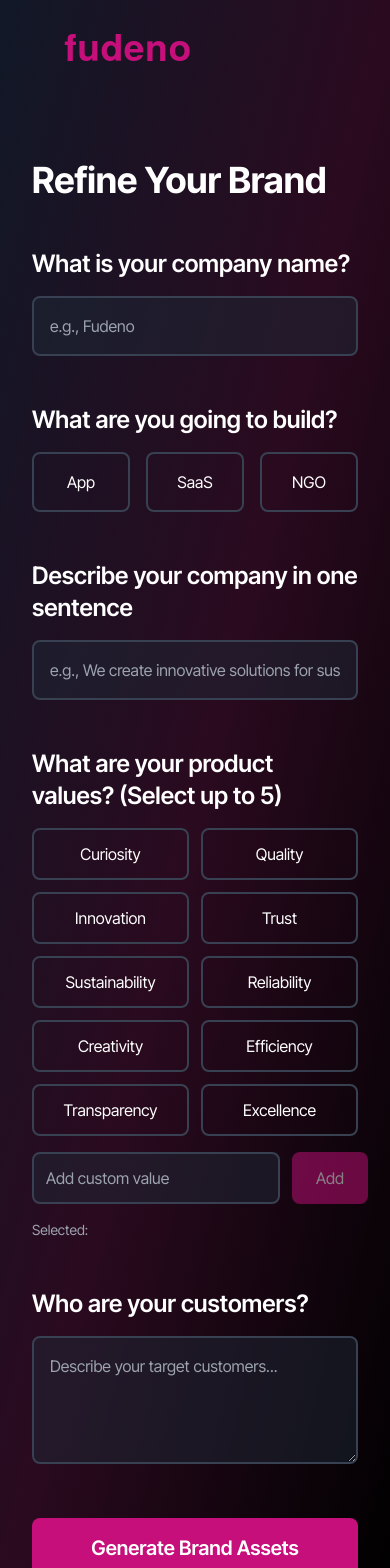
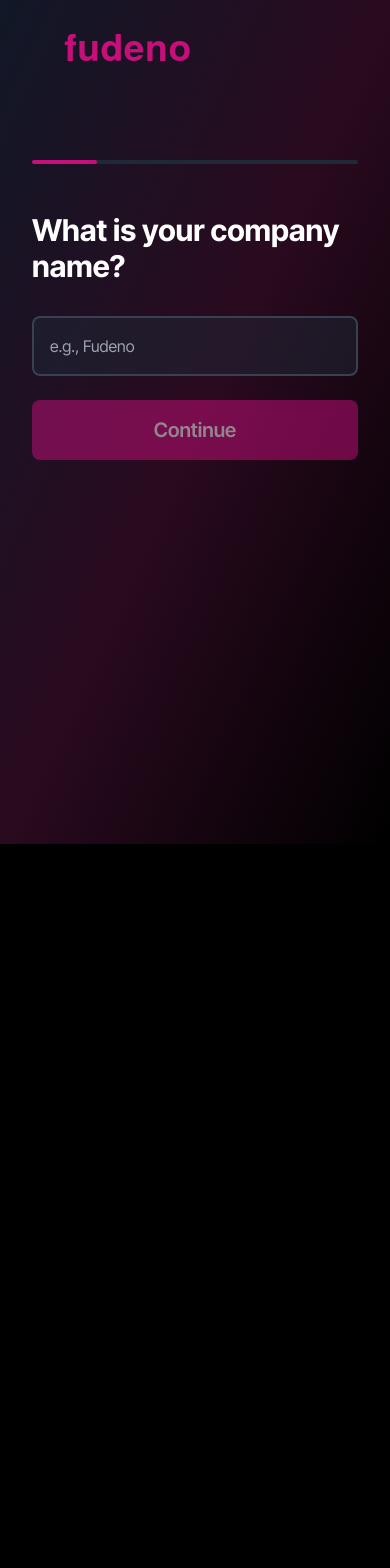
Before and after one commit to takara-ai/fudeno, a Next.js app in the folder frontend/: page /refine in a window 390 px wide. Shown: the top 1568 px of the page. After the commit the page ends 844 px from the top, so only its background shows below. Built offline with nearby package versions, Linux system fonts and the light colour scheme.

Commit message:
refactor: implement multi-step question flow in RefinePage component

```diff
--- a/frontend/app/refine/page.tsx
+++ b/frontend/app/refine/page.tsx
@@ -22,7 +22,21 @@ const PRODUCT_VALUES = [
 // Example text to showcase fonts
 const FONT_SHOWCASE_TEXT = "The quick brown fox jumps over the lazy dog";
 
+interface Question {
+  id: number;
+  title: string;
+  component: (props: QuestionProps) => JSX.Element;
+}
+
+interface QuestionProps {
+  value: any;
+  onChange: (value: any) => void;
+  onNext: () => void;
+  onBack: () => void;
+}
+
 export default function RefinePage() {
+  const [currentStep, setCurrentStep] = useState(0);
   const [companyName, setCompanyName] = useState("");
   const [productType, setProductType] = useState("");
   const [companyProfile, setCompanyProfile] = useState("");
@@ -44,35 +58,259 @@ export default function RefinePage() {
   const [logo, setLogo] = useState<string | null>(null);
   const [showResults, setShowResults] = useState(false);
 
-  const handleValueSelection = (value: string) => {
-    if (selectedValues.includes(value)) {
-      setSelectedValues(selectedValues.filter((v) => v !== value));
-    } else if (selectedValues.length < 5) {
-      setSelectedValues([...selectedValues, value]);
+  const questions: Question[] = [
+    {
+      id: 1,
+      title: "What is your company name?",
+      component: ({ value, onChange, onNext }) => (
+        <div className="space-y-6">
+          <input
+            type="text"
+            value={value}
+            onChange={(e) => onChange(e.target.value)}
+            placeholder="e.g., Fudeno"
+            className="w-full bg-gray-800/50 border-2 border-gray-700 rounded-lg p-4 focus:outline-none focus:border-[#C60F7B]"
+            required
+          />
+          <button
+            onClick={onNext}
+            disabled={!value}
+            className="w-full py-4 bg-[#C60F7B] rounded-lg text-xl font-semibold hover:bg-[#A00C63] transition-all duration-300 disabled:opacity-50"
+          >
+            Continue
+          </button>
+        </div>
+      ),
+    },
+    {
+      id: 2,
+      title: "What are you going to build?",
+      component: ({ value, onChange, onNext, onBack }) => (
+        <div className="space-y-6">
+          <div className="grid grid-cols-3 gap-4">
+            {["App", "SaaS", "NGO"].map((type) => (
+              <button
+                key={type}
+                type="button"
+                onClick={() => {
+                  onChange(type);
+                  onNext();
+                }}
+                className={`p-4 rounded-lg border-2 transition-all duration-300 ${
+                  value === type
+                    ? "border-[#C60F7B] bg-[#C60F7B]/20"
+                    : "border-gray-700 hover:border-[#C60F7B]/50"
+                }`}
+              >
+                {type}
+              </button>
+            ))}
+          </div>
+          <button
+            onClick={onBack}
+            className="w-full py-4 border-2 border-gray-700 rounded-lg text-xl font-semibold hover:border-[#C60F7B] transition-all duration-300"
+          >
+            Back
+          </button>
+        </div>
+      ),
+    },
+    {
+      id: 3,
+      title: "Describe your company in one sentence",
+      component: ({ value, onChange, onNext, onBack }) => (
+        <div className="space-y-6">
+          <input
+            type="text"
+            value={value}
+            onChange={(e) => onChange(e.target.value)}
+            placeholder="e.g., We create innovative solutions for sustainable urban mobility"
+            className="w-full bg-gray-800/50 border-2 border-gray-700 rounded-lg p-4 focus:outline-none focus:border-[#C60F7B]"
+          />
+          <button
+            onClick={onNext}
+            disabled={!value}
+            className="w-full py-4 bg-[#C60F7B] rounded-lg text-xl font-semibold hover:bg-[#A00C63] transition-all duration-300 disabled:opacity-50"
+          >
+            Continue
+          </button>
+        </div>
+      ),
+    },
+    {
+      id: 4,
+      title: "What are your product values? (Select up to 5)",
+      component: ({ value, onChange, onNext, onBack }) => (
+        <div className="space-y-6">
+          <div className="grid grid-cols-2 md:grid-cols-3 gap-3">
+            {PRODUCT_VALUES.map((val) => (
+              <button
+                key={val}
+                type="button"
+                onClick={() => {
+                  if (value.includes(val)) {
+                    onChange(value.filter((v) => v !== val));
+                  } else if (value.length < 5) {
+                    onChange([...value, val]);
+                  }
+                }}
+                className={`p-3 rounded-lg border-2 transition-all duration-300 ${
+                  value.includes(val)
+                    ? "border-[#C60F7B] bg-[#C60F7B]/20"
+                    : "border-gray-700 hover:border-[#C60F7B]/50"
+                }`}
+                disabled={value.length >= 5 && !value.includes(val)}
+              >
+                {val}
+              </button>
+            ))}
+          </div>
+          <div className="flex gap-3 mt-4">
+            <input
+              type="text"
+              value={customValue}
+              onChange={(e) => setCustomValue(e.target.value)}
+              placeholder="Add custom value"
+              className="flex-1 bg-gray-800/50 border-2 border-gray-700 rounded-lg p-3 focus:outline-none focus:border-[#C60F7B]"
+            />
+            <button
+              type="button"
+              onClick={() => {
+                if (customValue && !PRODUCT_VALUES.includes(customValue) && value.length < 5) {
+                  onChange([...value, customValue]);
+                  setCustomValue("");
+                }
+              }}
+              disabled={value.length >= 5 || !customValue}
+              className="px-6 py-3 bg-[#C60F7B] rounded-lg hover:bg-[#A00C63] disabled:opacity-50 disabled:cursor-not-allowed transition-all duration-300"
+            >
+              Add
+            </button>
+          </div>
+          <div className="text-sm text-gray-400 mt-2">
+            Selected: {value.join(", ")}
+          </div>
+          <button
+            onClick={onNext}
+            disabled={value.length === 0}
+            className="w-full py-4 bg-[#C60F7B] rounded-lg text-xl font-semibold hover:bg-[#A00C63] transition-all duration-300 disabled:opacity-50"
+          >
+            Continue
+          </button>
+          <button
+            onClick={onBack}
+            className="w-full py-4 border-2 border-gray-700 rounded-lg text-xl font-semibold hover:border-[#C60F7B] transition-all duration-300"
+          >
+            Back
+          </button>
+        </div>
+      ),
+    },
+    {
+      id: 5,
+      title: "Who are your customers?",
+      component: ({ value, onChange, onBack }) => (
+        <div className="space-y-6">
+          <textarea
+            value={value}
+            onChange={(e) => onChange(e.target.value)}
+            className="w-full h-32 bg-gray-800/50 border-2 border-gray-700 rounded-lg p-4 focus:outline-none focus:border-[#C60F7B]"
+            placeholder="Describe your target customers..."
+          />
+          <button
+            onClick={async () => {
+              setIsLoading(true);
+              const formData = {
+                companyName,
+                productType,
+                companyProfile,
+                productValues: selectedValues,
+                customers: value,
+              };
+
+              // Log the form data before making API calls
+              console.log('Submitting form with data:', {
+                companyName,
+                productType,
+                companyProfile,
+                productValues: selectedValues,
+                customers: value,
+              });
+
+              try {
+                console.log('Making request to /api/fonts with:', formData);
+                const response = await fetch("/api/fonts", {
+                  method: "POST",
+                  headers: {
+                    "Content-Type": "application/json",
+                  },
+                  body: JSON.stringify(formData),
+                });
+
+                if (!response.ok) {
+                  throw new Error("Failed to fetch font suggestions");
+                }
+
+                const data = await response.json();
+                console.log('Received font suggestions:', data);
+                setFontSuggestions(data.fonts);
+                setColors(data.colors);
+
+                const logoData = {
+                  ...formData,
+                  selectedFont: data.fonts.option1,
+                  selectedColor: data.colors.option1,
+                };
+
+                console.log('Making request to /api/logo with:', logoData);
+                const logoResponse = await fetch("/api/logo", {
+                  method: "POST",
+                  headers: {
+                    "Content-Type": "application/json",
+                  },
+                  body: JSON.stringify(logoData),
+                });
+
+                if (!logoResponse.ok) {
+                  throw new Error("Failed to generate logo");
+                }
+
+                const logoResult = await logoResponse.json();
+                console.log('Received logo response:', logoResult);
+                setLogo(logoResult.logo);
+                setShowResults(true);
+              } catch (error) {
+                console.error("Error during generation:", error);
+              } finally {
+                setIsLoading(false);
+              }
+            }}
+            disabled={!value || isLoading}
+            className="w-full py-4 bg-[#C60F7B] rounded-lg text-xl font-semibold hover:bg-[#A00C63] transition-all duration-300 disabled:opacity-50"
+          >
+            {isLoading ? "Generating..." : "Generate Branding"}
+          </button>
+          <button
+            onClick={onBack}
+            className="w-full py-4 border-2 border-gray-700 rounded-lg text-xl font-semibold hover:border-[#C60F7B] transition-all duration-300"
+          >
+            Back
+          </button>
+        </div>
+      ),
+    },
+  ];
+
+  const handleNext = () => {
+    if (currentStep < questions.length - 1) {
+      setCurrentStep(currentStep + 1);
     }
   };
 
-  const handleAddCustomValue = () => {
-    if (
-      customValue &&
-      !PRODUCT_VALUES.includes(customValue) &&
-      selectedValues.length < 5
-    ) {
-      setSelectedValues([...selectedValues, customValue]);
-      setCustomValue("");
+  const handleBack = () => {
+    if (currentStep > 0) {
+      setCurrentStep(currentStep - 1);
     }
-  };
-
-  const extractFontFamilies = (cssText: string) => {
-    const fontFamilyRegex = /font-family:\s*'([^']+)'/g;
-    const fonts: string[] = [];
-    let match;
-
-    while ((match = fontFamilyRegex.exec(cssText)) !== null) {
-      fonts.push(match[1]);
-    }
-
-    return fonts;
   };
 
   const handleSubmit = async (e: React.FormEvent) => {
@@ -249,6 +487,45 @@ export default function RefinePage() {
     }
   };
 
+  const getCurrentValue = () => {
+    switch (currentStep) {
+      case 0:
+        return companyName;
+      case 1:
+        return productType;
+      case 2:
+        return companyProfile;
+      case 3:
+        return selectedValues;
+      case 4:
+        return customers;
+      default:
+        return "";
+    }
+  };
+
+  const handleValueChange = (step: number) => (value: any) => {
+    switch (step) {
+      case 0:
+        setCompanyName(value);
+        break;
+      case 1:
+        setProductType(value);
+        break;
+      case 2:
+        setCompanyProfile(value);
+        break;
+      case 3:
+        setSelectedValues(value);
+        break;
+      case 4:
+        setCustomers(value);
+        break;
+      default:
+        break;
+    }
+  };
+
   return (
     <>
       <Head>
@@ -268,134 +545,30 @@ export default function RefinePage() {
           />
         </div>
 
-        <div className="max-w-4xl w-full mt-32 p-8">
-          <h1 className="text-4xl font-bold mb-12">Refine Your Brand</h1>
+        <div className="max-w-2xl w-full mt-32 p-8">
+          {/* Progress bar */}
+          <div className="w-full h-1 bg-gray-800 rounded-full mb-12">
+            <div
+              className="h-full bg-[#C60F7B] rounded-full transition-all duration-500"
+              style={{
+                width: `${((currentStep + 1) / questions.length) * 100}%`,
+              }}
+            />
+          </div>
 
           {!showResults ? (
-            <form onSubmit={handleSubmit} className="space-y-12">
-              {/* Company Name Question */}
-              <div className="space-y-4">
-                <label className="text-2xl font-semibold block">
-                  What is your company name?
-                </label>
-                <input
-                  type="text"
-                  value={companyName}
-                  onChange={(e) => setCompanyName(e.target.value)}
-                  placeholder="e.g., Fudeno"
-                  className="w-full bg-gray-800/50 border-2 border-gray-700 rounded-lg p-4 focus:outline-none focus:border-[#C60F7B]"
-                  required
-                />
-              </div>
+            <div className="space-y-8">
+              <h2 className="text-3xl font-bold mb-8 transition-all duration-300">
+                {questions[currentStep].title}
+              </h2>
 
-              {/* Product Type Question */}
-              <div className="space-y-4">
-                <label className="text-2xl font-semibold block">
-                  What are you going to build?
-                </label>
-                <div className="grid grid-cols-3 gap-4">
-                  {["App", "SaaS", "NGO"].map((type) => (
-                    <button
-                      key={type}
-                      type="button"
-                      onClick={() => setProductType(type)}
-                      className={`p-4 rounded-lg border-2 transition-all duration-300 ${
-                        productType === type
-                          ? "border-[#C60F7B] bg-[#C60F7B]/20"
-                          : "border-gray-700 hover:border-[#C60F7B]/50"
-                      }`}
-                    >
-                      {type}
-                    </button>
-                  ))}
-                </div>
-              </div>
-
-              {/* Company Profile Question */}
-              <div className="space-y-4">
-                <label className="text-2xl font-semibold block">
-                  Describe your company in one sentence
-                </label>
-                <input
-                  type="text"
-                  value={companyProfile}
-                  onChange={(e) => setCompanyProfile(e.target.value)}
-                  placeholder="e.g., We create innovative solutions for sustainable urban mobility"
-                  className="w-full bg-gray-800/50 border-2 border-gray-700 rounded-lg p-4 focus:outline-none focus:border-[#C60F7B]"
-                />
-              </div>
-
-              {/* Product Values Question */}
-              <div className="space-y-4">
-                <label className="text-2xl font-semibold block">
-                  What are your product values? (Select up to 5)
-                </label>
-                <div className="grid grid-cols-2 md:grid-cols-3 gap-3">
-                  {PRODUCT_VALUES.map((value) => (
-                    <button
-                      key={value}
-                      type="button"
-                      onClick={() => handleValueSelection(value)}
-                      className={`p-3 rounded-lg border-2 transition-all duration-300 ${
-                        selectedValues.includes(value)
-                          ? "border-[#C60F7B] bg-[#C60F7B]/20"
-                          : "border-gray-700 hover:border-[#C60F7B]/50"
-                      }`}
-                      disabled={
-                        selectedValues.length >= 5 &&
-                        !selectedValues.includes(value)
-                      }
-                    >
-                      {value}
-                    </button>
-                  ))}
-                </div>
-                <div className="flex gap-3 mt-4">
-                  <input
-                    type="text"
-                    value={customValue}
-                    onChange={(e) => setCustomValue(e.target.value)}
-                    placeholder="Add custom value"
-                    className="flex-1 bg-gray-800/50 border-2 border-gray-700 rounded-lg p-3 focus:outline-none focus:border-[#C60F7B]"
-                  />
-                  <button
-                    type="button"
-                    onClick={handleAddCustomValue}
-                    disabled={selectedValues.length >= 5 || !customValue}
-                    className="px-6 py-3 bg-[#C60F7B] rounded-lg hover:bg-[#A00C63] disabled:opacity-50 disabled:cursor-not-allowed transition-all duration-300"
-                  >
-                    Add
-                  </button>
-                </div>
-                <div className="text-sm text-gray-400 mt-2">
-                  Selected: {selectedValues.join(", ")}
-                </div>
-              </div>
-
-              {/* Customers Question */}
-              <div className="space-y-4">
-                <label className="text-2xl font-semibold block">
-                  Who are your customers?
-                </label>
-                <textarea
-                  value={customers}
-                  onChange={(e) => setCustomers(e.target.value)}
-                  className="w-full h-32 bg-gray-800/50 border-2 border-gray-700 rounded-lg p-4 focus:outline-none focus:border-[#C60F7B]"
-                  placeholder="Describe your target customers..."
-                />
-              </div>
-
-              {/* Submit Button */}
-              <button
-                type="submit"
-                disabled={isLoading}
-                className="w-full py-4 bg-[#C60F7B] rounded-lg text-xl font-semibold hover:bg-[#A00C63] transition-all duration-300 transform hover:scale-[1.02] hover:shadow-[0_0_30px_rgba(198,15,123,0.3)] disabled:opacity-50 disabled:cursor-not-allowed"
-              >
-                {isLoading
-                  ? "Generating Suggestions..."
-                  : "Generate Brand Assets"}
-              </button>
-            </form>
+              {questions[currentStep].component({
+                value: getCurrentValue(),
+                onChange: handleValueChange(currentStep),
+                onNext: handleNext,
+                onBack: handleBack,
+              })}
+            </div>
           ) : (
             <BrandResults
               companyName={companyName}
```
